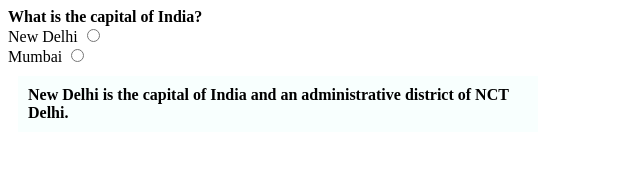
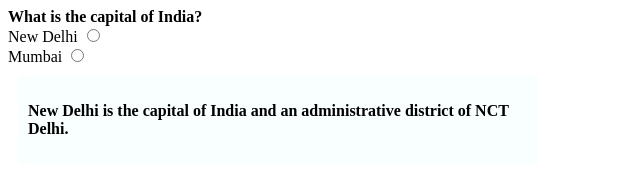
Before and after one commit to acciojob/trivia-Ravi-Kumar-Yedla, a website: page main.html in a window 1280 px wide. Shown: the whole page, without its empty margins (0-640 px from the left). Drawn offline with Linux system fonts and the light colour scheme.

Commit message:
created a submission

```diff
--- a/main.html
+++ b/main.html
@@ -18,7 +18,9 @@
 
 	<br>
 	<div id ="box">
-	<blackquotes>New Delhi is the capital of India and an administrative district of NCT Delhi.</blackquotes>
+	<blackquote>
+		<p>New Delhi is the capital of India and an administrative district of NCT Delhi.</p>
+	</blackquote>
 	</div>
 		<script type="text/javascript" src="./script.js">
 </script>
```
